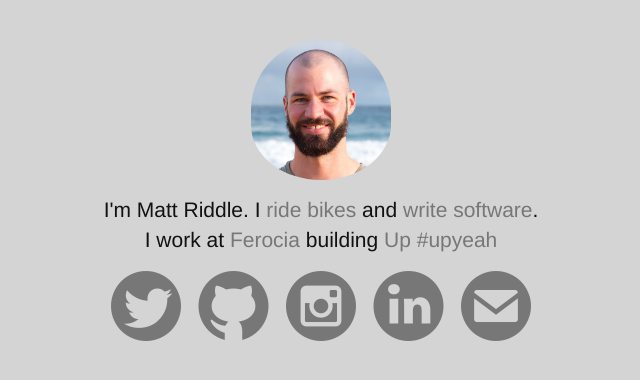
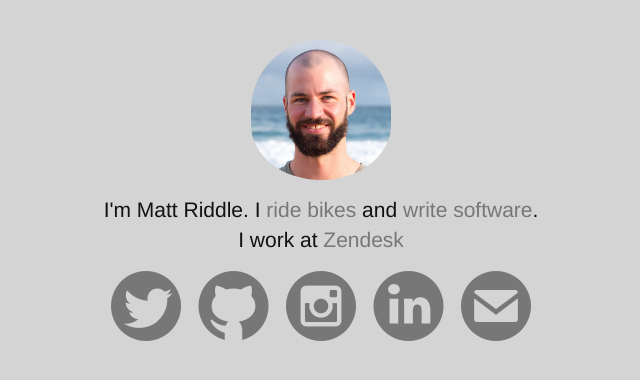
Before and after one commit to mriddle/mriddle, a Jekyll site: the page built from index.html, in a window 1280 px wide. Shown: the top 380 px of the page, without its empty margins (319-959 px from the left). Built offline with Jekyll 4.4.1, drawn with Linux system fonts in a browser that asks for light colours; Markdown is read by kramdown in place of the engine named in the settings.

Commit message:
Update employer

```diff
--- a/_layouts/default.html
+++ b/_layouts/default.html
@@ -22,7 +22,7 @@
       <p id="bio">
         I'm Matt Riddle. I <a href="http://www.strava.com/athletes/2064252">ride bikes</a> and <a href="http://github.com/mriddle/">write software</a>.
         <br />
-        I work at <a href="http://www.ferocia.com.au/">Ferocia</a> building <a href="http://up.com.au/">Up</a> <a href="https://twitter.com/hashtag/upyeah?src=hash">#upyeah</a>
+        I work at <a href="https://jobs.zendesk.com/">Zendesk</a>
       </p>
       <a title="twitter"
          href="http://twitter.com/mriddle89"
```
